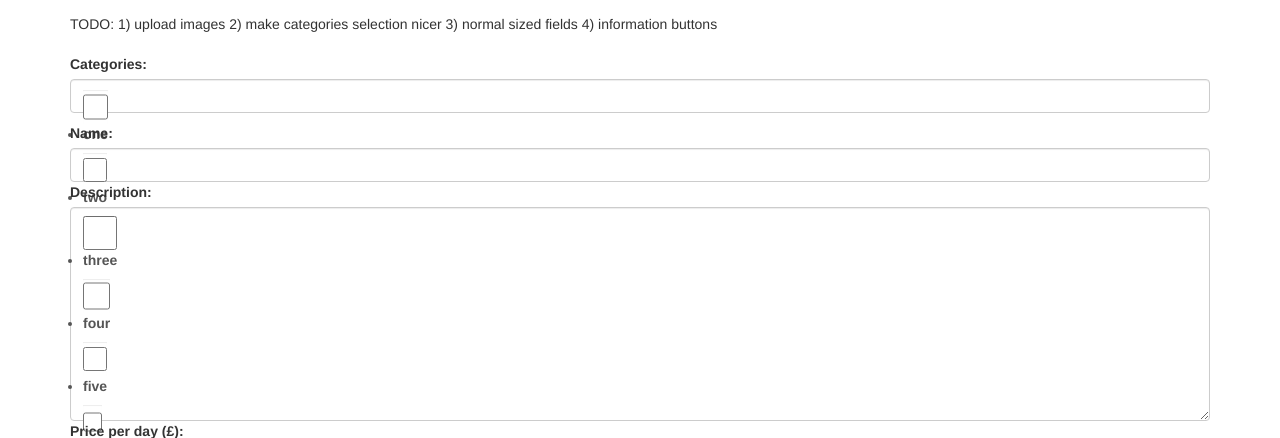
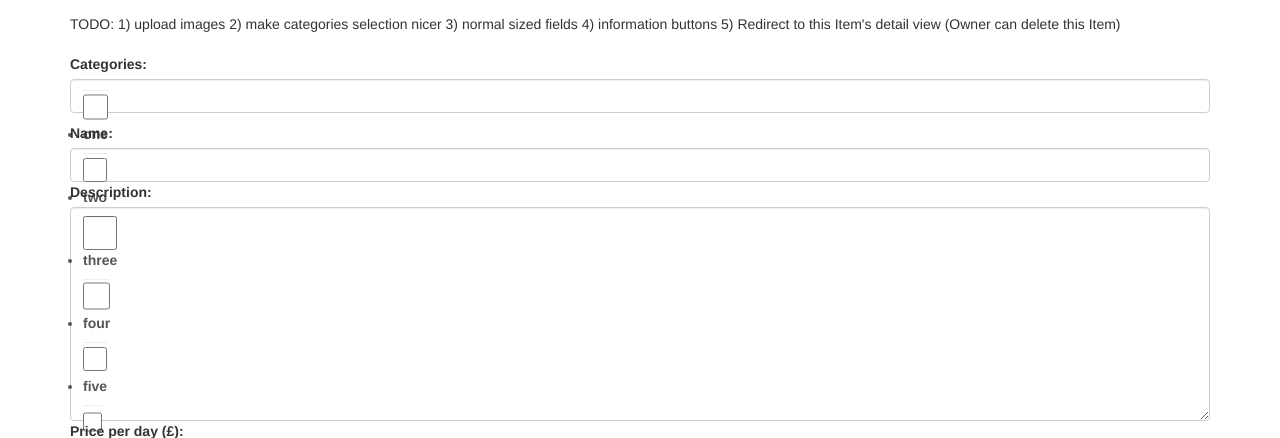
Before and after one commit to kristjanr/Rentwise, a Django app: page /item/add in a window 1280 px wide. Shown: the part 56-494 px from the top of the page. Run offline with Django 3.2, Linux system fonts and the light colour scheme; the visitor is signed in with stand-in values (Sample User, id 1); data comes from the database, SQL or seed files in the repository; some libraries are stand-ins or nearby versions.

Commit message:
add todo

```diff
--- a/app/templates/app/add_item.html
+++ b/app/templates/app/add_item.html
@@ -9,6 +9,7 @@
         2) make categories selection nicer
         3) normal sized fields
         4) information buttons
+        5) Redirect to this Item's detail view (Owner can delete this Item)
         <form method="post"><br>
             {% csrf_token %}
             {{ form.non_field_errors }}
```
